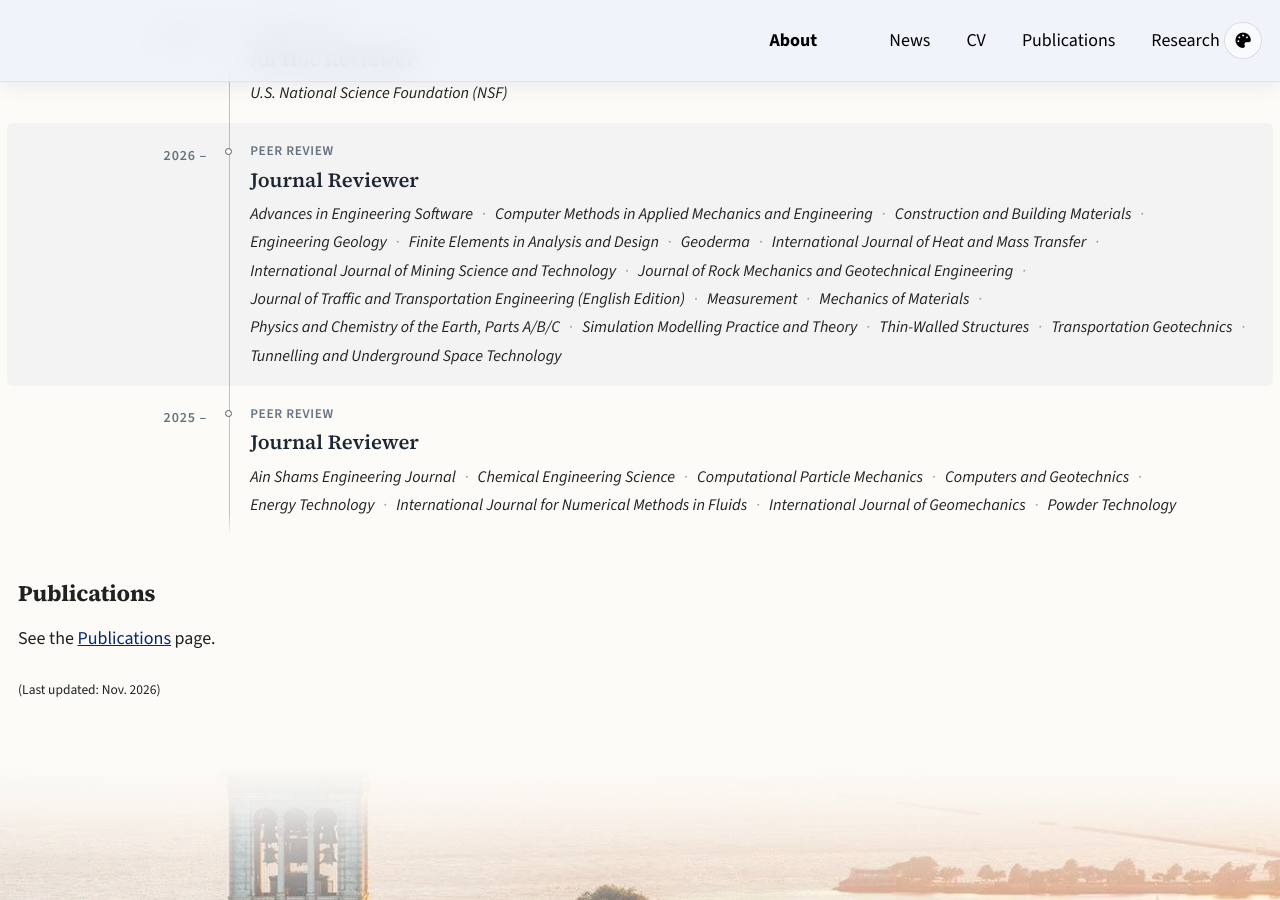
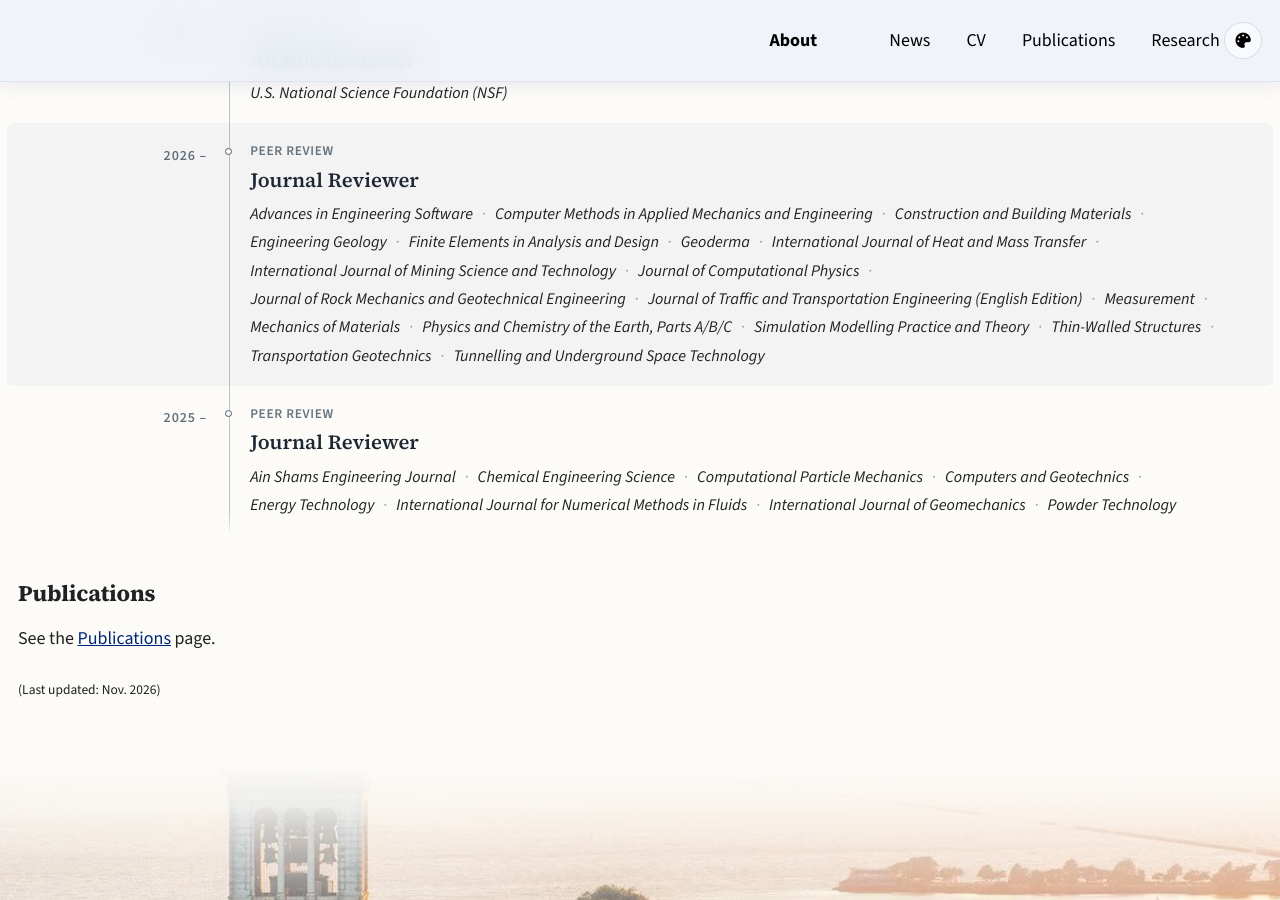
Before and after one commit to yujidu/yujidu.github.io, a Jekyll site: the page built from _pages/cv.md, in a window 1280 px wide and 900 px high, scrolled down 3742 px. Built offline with Jekyll 4.4.1, drawn with Linux system fonts in a browser that asks for light colours; a style sheet for code colours, icons or effects is not loaded.

Commit message:
CV: add Journal of Computational Physics to reviewer list
Co-Authored-By: Claude Opus 5.5 <noreply@anthropic.com>
Claude-Session: https://claude.ai/code/session_01Vw9tGnbWFVNDt9UXvET6V8

```diff
--- a/_pages/cv.md
+++ b/_pages/cv.md
@@ -152,7 +152,7 @@ Academic Service
   <li class="cv-card"><span class="cv-timeline__date">2026 –</span><div class="cv-timeline__body">
     <div class="cv-card__eyebrow">Peer review</div>
     <strong class="cv-card__title">Journal Reviewer</strong>
-    <ul class="cv-journals"><li>Advances in Engineering Software</li><li>Computer Methods in Applied Mechanics and Engineering</li><li>Construction and Building Materials</li><li>Engineering Geology</li><li>Finite Elements in Analysis and Design</li><li>Geoderma</li><li>International Journal of Heat and Mass Transfer</li><li>International Journal of Mining Science and Technology</li><li>Journal of Rock Mechanics and Geotechnical Engineering</li><li>Journal of Traffic and Transportation Engineering (English Edition)</li><li>Measurement</li><li>Mechanics of Materials</li><li>Physics and Chemistry of the Earth, Parts A/B/C</li><li>Simulation Modelling Practice and Theory</li><li>Thin-Walled Structures</li><li>Transportation Geotechnics</li><li>Tunnelling and Underground Space Technology</li></ul>
+    <ul class="cv-journals"><li>Advances in Engineering Software</li><li>Computer Methods in Applied Mechanics and Engineering</li><li>Construction and Building Materials</li><li>Engineering Geology</li><li>Finite Elements in Analysis and Design</li><li>Geoderma</li><li>International Journal of Heat and Mass Transfer</li><li>International Journal of Mining Science and Technology</li><li>Journal of Computational Physics</li><li>Journal of Rock Mechanics and Geotechnical Engineering</li><li>Journal of Traffic and Transportation Engineering (English Edition)</li><li>Measurement</li><li>Mechanics of Materials</li><li>Physics and Chemistry of the Earth, Parts A/B/C</li><li>Simulation Modelling Practice and Theory</li><li>Thin-Walled Structures</li><li>Transportation Geotechnics</li><li>Tunnelling and Underground Space Technology</li></ul>
   </div></li>
   <li class="cv-card"><span class="cv-timeline__date">2025 –</span><div class="cv-timeline__body">
     <div class="cv-card__eyebrow">Peer review</div>
```
Also changed, not shown: 4 other files.
